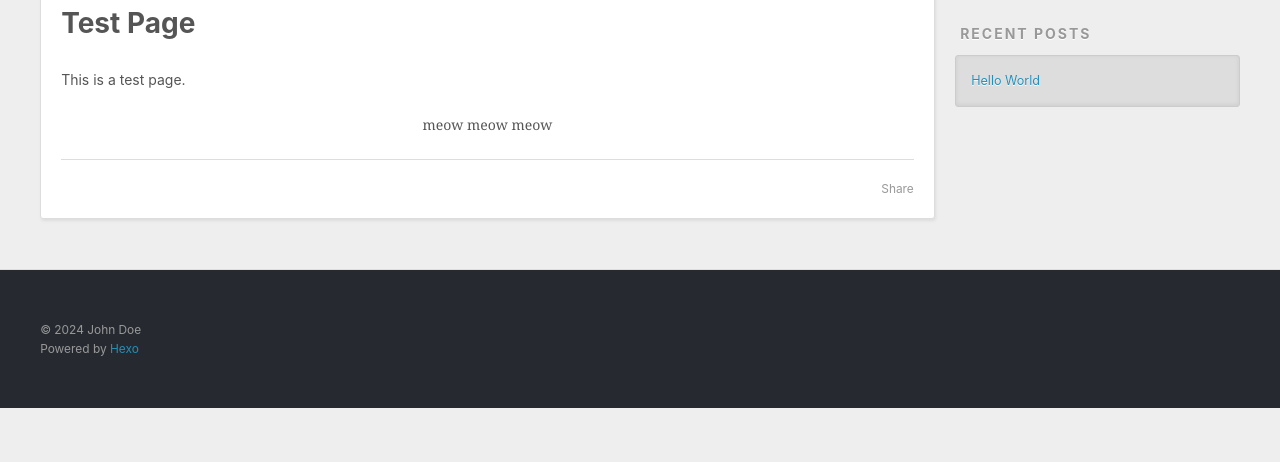
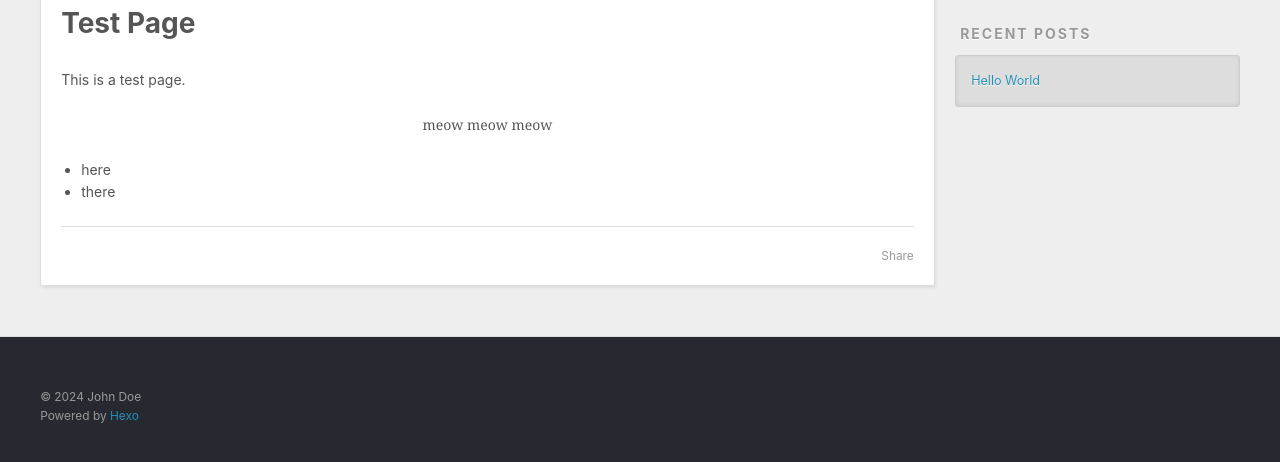
Before and after one commit to Maplefsnow/personal-blog, a plain HTML site: page A-test-page/index.html in a window 1280 px wide. Shown: the part 454-916 px from the top of the page. Before the commit the page ends 862 px from the top, so only its background shows below. Drawn offline with Linux system fonts and the light colour scheme.

Commit message:
Site updated: 2024-08-28 13:30:44

```diff
--- a/A-test-page/index.html
+++ b/A-test-page/index.html
@@ -6,15 +6,15 @@
 
   <title>A test page | Hexo</title>
   <meta name="viewport" content="width=device-width, initial-scale=1, shrink-to-fit=no">
-  <meta name="description" content="Test PageThis is a test page.  meow meow meow">
+  <meta name="description" content="Test PageThis is a test page.  meow meow meow   here there">
 <meta property="og:type" content="website">
 <meta property="og:title" content="A test page">
 <meta property="og:url" content="http://example.com/A-test-page/index.html">
 <meta property="og:site_name" content="Hexo">
-<meta property="og:description" content="Test PageThis is a test page.  meow meow meow">
+<meta property="og:description" content="Test PageThis is a test page.  meow meow meow   here there">
 <meta property="og:locale" content="en_US">
 <meta property="article:published_time" content="2024-08-28T13:12:14.000Z">
-<meta property="article:modified_time" content="2024-08-28T13:12:54.536Z">
+<meta property="article:modified_time" content="2024-08-28T13:29:32.700Z">
 <meta property="article:author" content="John Doe">
 <meta name="twitter:card" content="summary">
 
@@ -97,6 +97,10 @@
 <blockquote>
 <p>meow meow meow</p>
 </blockquote>
+<ul>
+<li>here</li>
+<li>there</li>
+</ul>
 
 
     </div>
```
